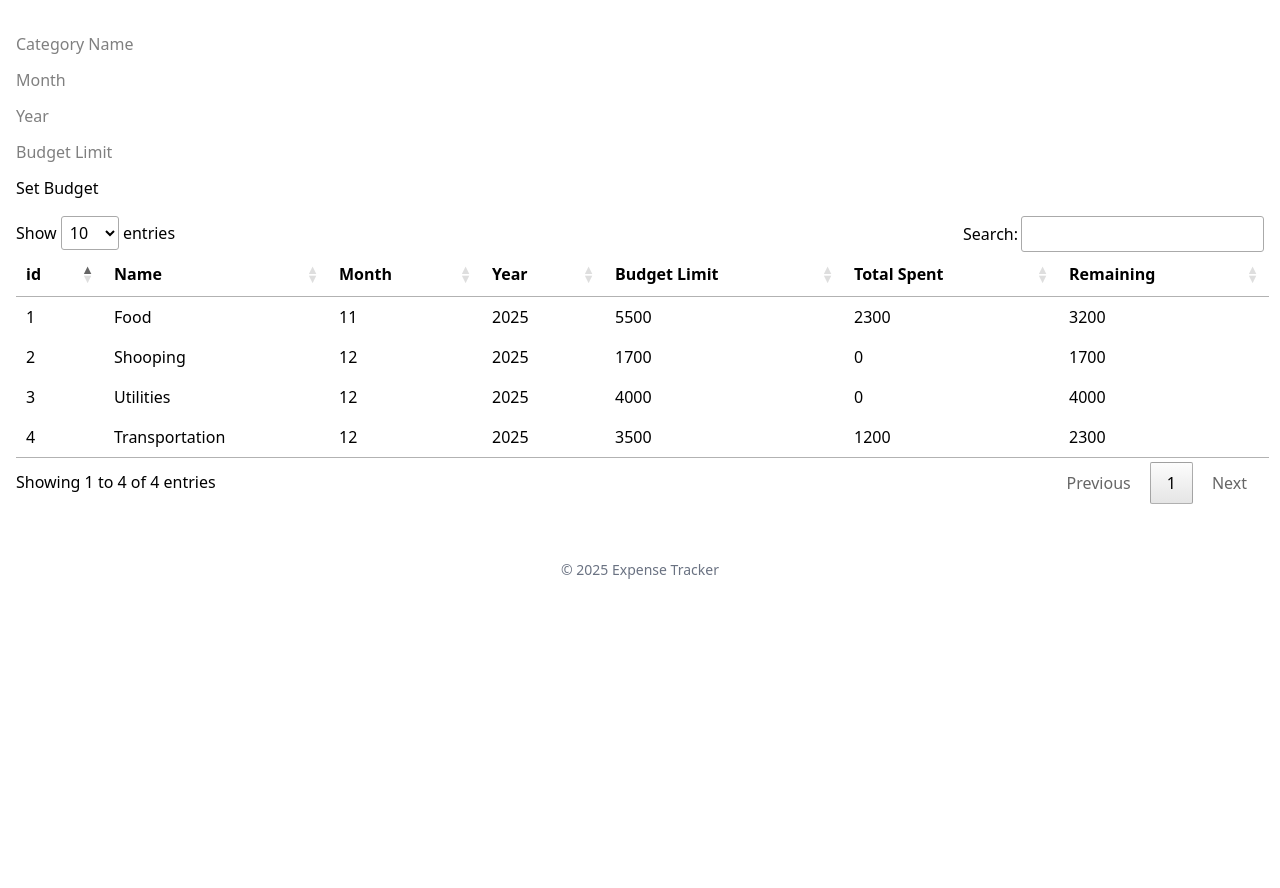
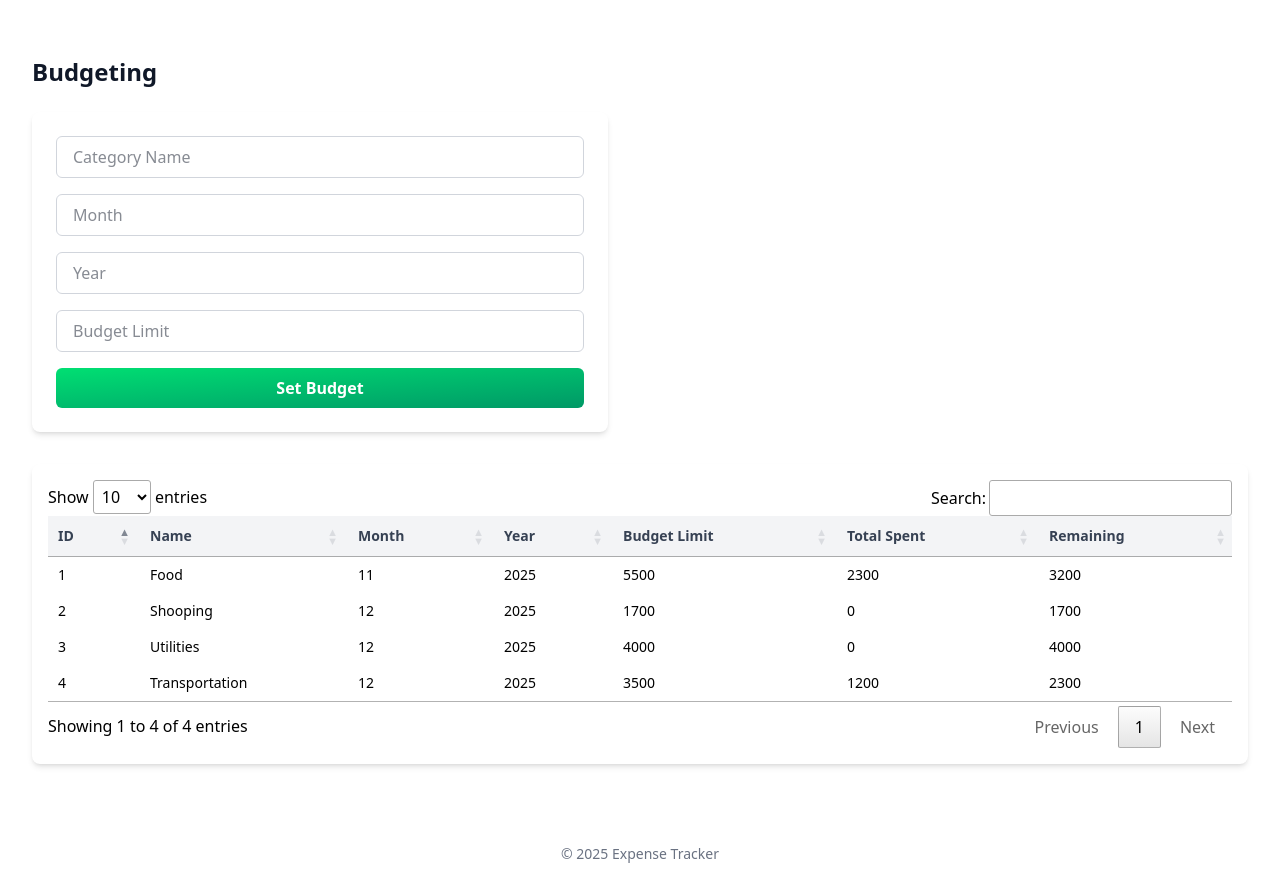
Before and after one commit to katGhost/flask-expense-tracker, a Flask app: page /budgeting in a window 1280 px wide. Shown: the part 65-953 px from the top of the page. Before the commit the page ends 644 px from the top, so only its background shows below. Run offline with Flask 3, Linux system fonts and the light colour scheme; a user stored in the database is signed in; data comes from the database, SQL or seed files in the repository; style sheets or scripts are compiled from the project's sources; some libraries are stand-ins or nearby versions.

Commit message:
migration: bootstrap to tailwind

```diff
--- a/templates/budgeting.html
+++ b/templates/budgeting.html
@@ -3,52 +3,110 @@
 {% block title %} Budgeting {% endblock %}
 
 {% block main %}
-  <div class="main-container">
-    <div class="budget-container">
-      <form action="/api/add_budget" method="POST">
-        <div class="mb-3">
-          <input autocomplete="off" id="category" name="category" type="text" placeholder="Category Name" class="form-control mx-auto custom-width-input">
-        </div>
-        <div class="mb-3">
-          <input autocomplete="off" id="month" name="month" type="number" placeholder="Month" class="form-control mx-auto custom-width-input">
-        </div>
-        <div class="mb-3">
-          <input autocomplete="off" id="year" name="year" type="number" placeholder="Year" class="form-control mx-auto custom-width-input">
-        </div>
-        <div class="mb-3">
-          <input autocomplete="off" id="budget-limit" name="budget-limit" type="number" placeholder="Budget Limit" class="form-control mx-auto custom-width-input">
-        </div>
-        <div class="mb-4">
-          <button name="save-budget" id="set-budget" value="save-budget">Set Budget</button>
-        </div>
+<div class="w-full max-w-7xl mx-auto px-4 py-6">
+
+  <!-- Page Title -->
+  <h3 class="text-2xl font-semibold text-gray-900 dark:text-gray-100 mb-6">
+    Budgeting
+  </h3>
+
+  <!-- Budget Form -->
+  <div class="bg-white dark:bg-gray-800 p-6 rounded-lg shadow-md mb-8 max-w-xl">
+    <form action="/api/add_budget" method="POST" class="space-y-4">
+
+      <input
+        autocomplete="off"
+        id="category"
+        name="category"
+        type="text"
+        placeholder="Category Name"
+        class="w-full rounded-md border border-gray-300 dark:border-gray-600
+               bg-white dark:bg-gray-700
+               text-gray-900 dark:text-gray-100
+               px-4 py-2 focus:outline-none focus:ring-2 focus:ring-green-500"
+      >
+
+      <input
+        autocomplete="off"
+        id="month"
+        name="month"
+        type="number"
+        placeholder="Month"
+        class="w-full rounded-md border border-gray-300 dark:border-gray-600
+               bg-white dark:bg-gray-700
+               text-gray-900 dark:text-gray-100
+               px-4 py-2 focus:outline-none focus:ring-2 focus:ring-green-500"
+      >
+
+      <input
+        autocomplete="off"
+        id="year"
+        name="year"
+        type="number"
+        placeholder="Year"
+        class="w-full rounded-md border border-gray-300 dark:border-gray-600
+               bg-white dark:bg-gray-700
+               text-gray-900 dark:text-gray-100
+               px-4 py-2 focus:outline-none focus:ring-2 focus:ring-green-500"
+      >
+
+      <input
+        autocomplete="off"
+        id="budget-limit"
+        name="budget-limit"
+        type="number"
+        placeholder="Budget Limit"
+        class="w-full rounded-md border border-gray-300 dark:border-gray-600
+               bg-white dark:bg-gray-700
+               text-gray-900 dark:text-gray-100
+               px-4 py-2 focus:outline-none focus:ring-2 focus:ring-green-500"
+      >
+
+      <button
+        id="set-budget"
+        name="save-budget"
+        value="save-budget"
+        class="w-full bg-gradient-to-br from-green-400 to-emerald-600
+               text-white font-semibold py-2 rounded-md
+               hover:from-green-500 hover:to-emerald-700
+               transition"
+      >
+        Set Budget
+      </button>
+
     </form>
   </div>
-    <div class="mt-4 budget-set-container">
-      <div class="table-reponsive">
-        <table id="data" class="table table-striped table-hover table-bordered">
-          <thead>
+
+  <!-- Budget Table -->
+  <div class="bg-white dark:bg-gray-800 p-4 rounded-lg shadow-md">
+    <div class="overflow-x-auto">
+      <table
+        id="data"
+        class="w-full text-sm text-left border-collapse"
+      >
+        <thead class="bg-gray-100 dark:bg-gray-700 text-gray-700 dark:text-gray-200">
           <tr>
-              <th>id</th>
-              <th>Name</th>
-              <th>Month</th>
-              <th>Year</th>
-              <th>Budget Limit</th>
-              <th>Total Spent</th>
-              <th>Remaining</th>
+            <th class="px-4 py-2">ID</th>
+            <th class="px-4 py-2">Name</th>
+            <th class="px-4 py-2">Month</th>
+            <th class="px-4 py-2">Year</th>
+            <th class="px-4 py-2">Budget Limit</th>
+            <th class="px-4 py-2">Total Spent</th>
+            <th class="px-4 py-2">Remaining</th>
           </tr>
         </thead>
-          <tbody>
+        <tbody class="divide-y divide-gray-200 dark:divide-gray-600">
+          <!-- DataTables injects rows here -->
         </tbody>
       </table>
     </div>
   </div>
+
 </div>
 
-
+<!-- Script stays the same -->
 <script>
   $(document).ready(function() {
-      //let table = new DataTable('#data')
-      //console.log(table)
     let table = $("#data").DataTable({
       processing: true,
       serverSide: false,
@@ -57,17 +115,16 @@
         type: "GET",
       },
       columns: [
-          {data: "id"},
-          {data: "name"},
-          {data: "month"},
-          {data: "year"},
-          {data: "budget_limit"},
-          {data: "total_spent"},
-          {data: "remaining"}
+        { data: "id" },
+        { data: "name" },
+        { data: "month" },
+        { data: "year" },
+        { data: "budget_limit" },
+        { data: "total_spent" },
+        { data: "remaining" }
       ]
     });
 
-      // Handle budget submission
     $("#set-budget").on("click", function (e) {
       e.preventDefault();
 
@@ -83,7 +140,7 @@
         }),
         success: function (response) {
           if (response.success) {
-              table.ajax.reload(null, false); // refresh table without resetting pagination
+            table.ajax.reload(null, false);
             alert("Budget saved successfully!");
           } else {
             alert(response.message || "Error saving budget");
```
Lines whose indentation alone changed are shown as unchanged.
